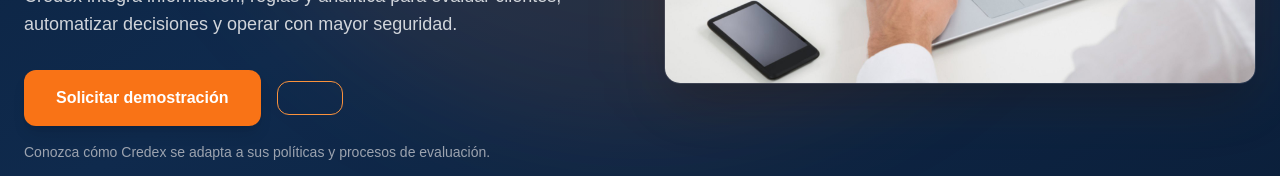
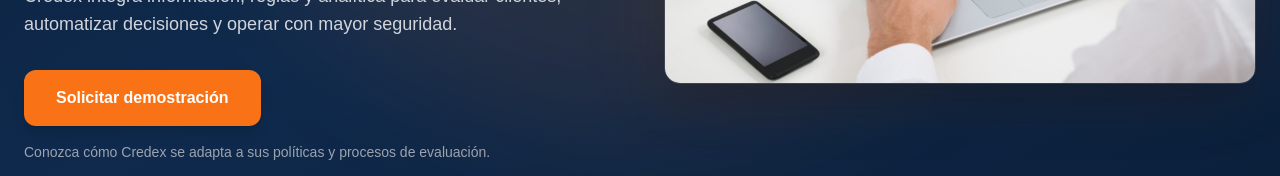
Before and after one commit to Tecdex-SpA/webcredex, a React (Vite) app: page /cl in a window 1280 px wide. Shown: the part 572-748 px from the top of the page. Built offline with nearby package versions, Linux system fonts and the light colour scheme.

Commit message:
refactor: simplify hero calls to action

```diff
--- a/src/components/Hero.jsx
+++ b/src/components/Hero.jsx
@@ -13,10 +13,6 @@ export default function Hero() {
   const location = useLocation();
   const market = getCurrentMarket(location.pathname);
   const content = getCommercialCopy(market.code).hero;
-
-  const openPlatform = () => {
-    window.open(market.clientUrl, "_blank", "noopener,noreferrer");
-  };
 
   const scrollToServices = () => {
     document.getElementById("servicios")?.scrollIntoView({ behavior: "smooth" });
@@ -53,9 +49,11 @@ export default function Hero() {
             <button onClick={handlePrimaryCta} className="bg-orange-500 text-white px-8 py-4 rounded-xl font-semibold hover:bg-orange-600 hover:scale-105 transition shadow-lg">
               {content.primaryCta}
             </button>
-            <button onClick={market.isChile ? openPlatform : scrollToServices} className="border border-orange-400 text-orange-400 px-8 py-4 rounded-xl hover:bg-orange-500 hover:text-white transition">
-              {content.secondaryCta}
-            </button>
+            {content.secondaryCta && (
+              <button onClick={scrollToServices} className="border border-orange-400 text-orange-400 px-8 py-4 rounded-xl hover:bg-orange-500 hover:text-white transition">
+                {content.secondaryCta}
+              </button>
+            )}
           </div>
 
           <p className="text-sm text-gray-400 mt-4">{content.microcopy}</p>
@@ -65,7 +63,7 @@ export default function Hero() {
           <div className="absolute inset-0 bg-orange-500/10 blur-2xl rounded-3xl" />
           <picture>
             <source srcSet="/dashboard.jpg" type="image/jpg" />
-            <img src="/dashboard.jpg" alt={market.isChile ? "Plataforma de evaluación crediticia para empresas" : "Soluciones tecnológicas Credex para empresas"} className="relative rounded-2xl shadow-2xl border border-white/10" loading="eager" />
+            <img src="/dashboard.jpg" alt={market.isChile ? "Soluciones Credex para evaluación y decisión crediticia" : "Soluciones Credex para evaluación y riesgo"} className="relative rounded-2xl shadow-2xl border border-white/10" loading="eager" />
           </picture>
         </motion.div>
       </div>
```
